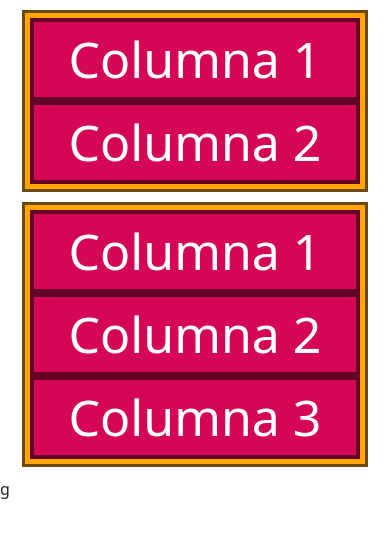
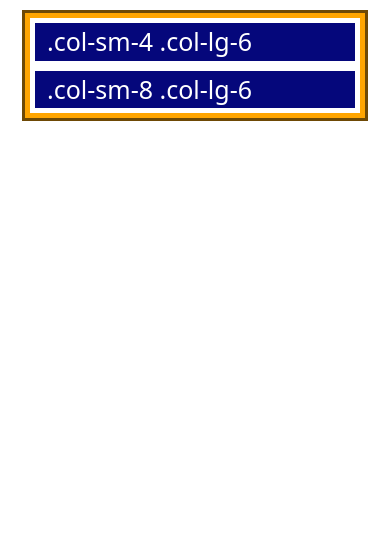
Before and after one commit to DavidLeonB/pro-bootstrap, a plain HTML site: page index.html in a window 390 px wide. Drawn offline with nearby package versions, Linux system fonts and the light colour scheme.

Commit message:
Aprendimos el manejo de los breakpoints.

```diff
--- a/index.html
+++ b/index.html
@@ -4,42 +4,29 @@
 <head>
 	<!-- bootstrap -->
 	<link href="https://cdn.jsdelivr.net/npm/bootstrap@5.2.3/dist/css/bootstrap.min.css" rel="stylesheet" integrity="sha384-rbsA2VBKQhggwzxH7pPCaAqO46MgnOM80zW1RWuH61DGLwZJEdK2Kadq2F9CUG65" crossorigin="anonymous">
-
 <style>
-		.row{
+    .row {
         background-color: orange;
         border: 3px solid rgb(110, 73, 5);
         padding: 5px;
         margin: 10px;
     }
-
-		.col{
-			background-color: #d40655;
+.columna {
     color: white;
-			font-size: 50px;
-			border: 4px solid #640328;
+    font-size: 25px;
+    background-color: #05077b;
+    border: 5px solid white;
 }
 </style>
 </head>
 <body>
-	<div class="container text-center">
+	<div class="container">
         <div class="row">
-			<div class="col">
-				Columna 1
+            <div class="col-sm-4 col-lg-6 columna">
+.col-sm-4 .col-lg-6
             </div>
-			<div class="col">
-				Columna 2
-			</div>
-		</div>
-		<div class="row">
-			<div class="col">
-				Columna 1
-			</div>
-			<div class="col">
-				Columna 2
-			</div>
-			<div class="col">
-				Columna 3
+            <div class="col-sm-8 col-lg-6 columna">
+.col-sm-8 .col-lg-6
             </div>
         </div>
     </div>
@@ -48,4 +35,4 @@
 	<script src="https://cdn.jsdelivr.net/npm/bootstrap@5.2.3/dist/js/bootstrap.bundle.min.js" integrity="sha384-kenU1KFdBIe4zVF0s0G1M5b4hcpxyD9F7jL+jjXkk+Q2h455rYXK/7HAuoJl+0I4" crossorigin="anonymous"></script>
 </body>
 
-</html>g
+</html>
```
Lines whose indentation alone changed are shown as unchanged.
